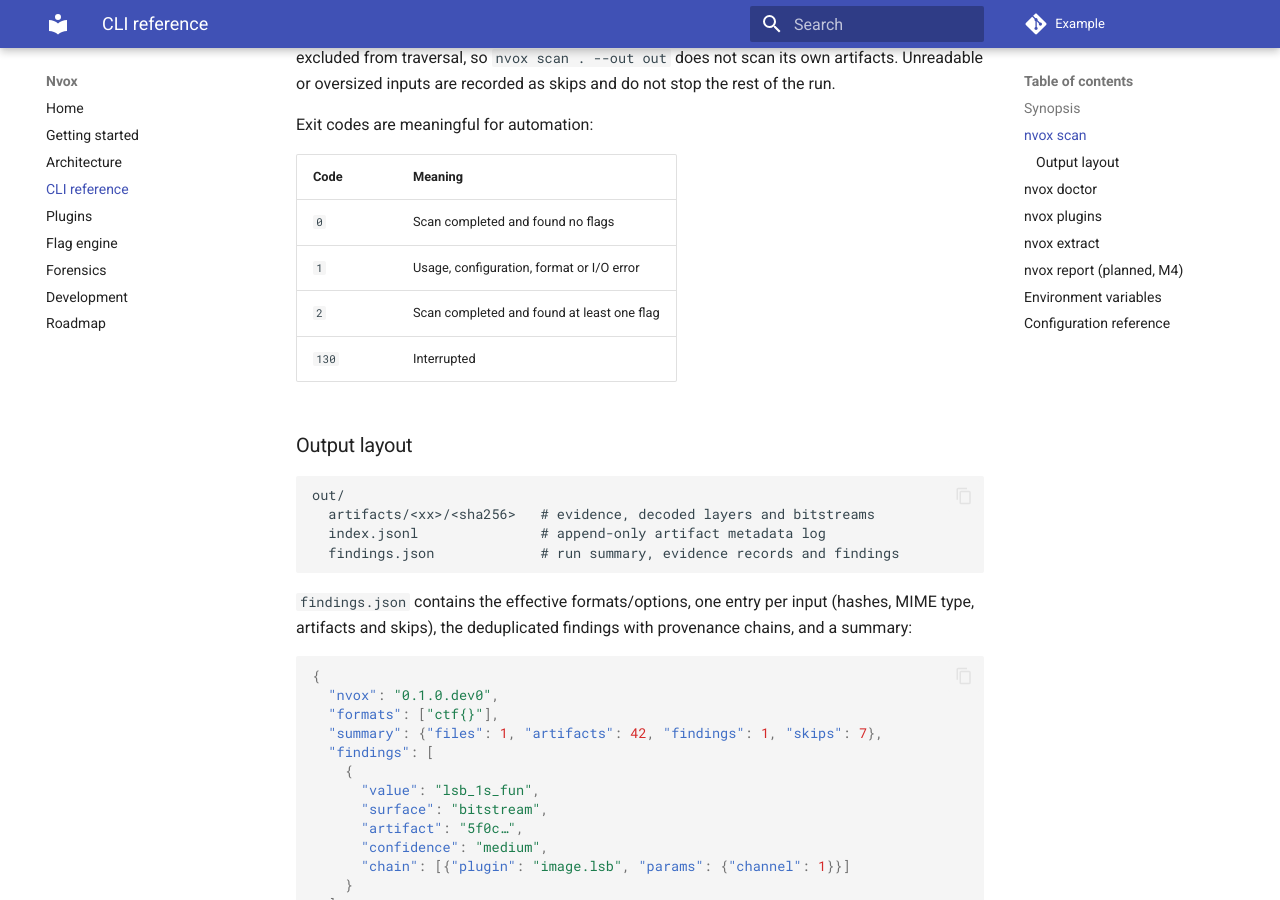
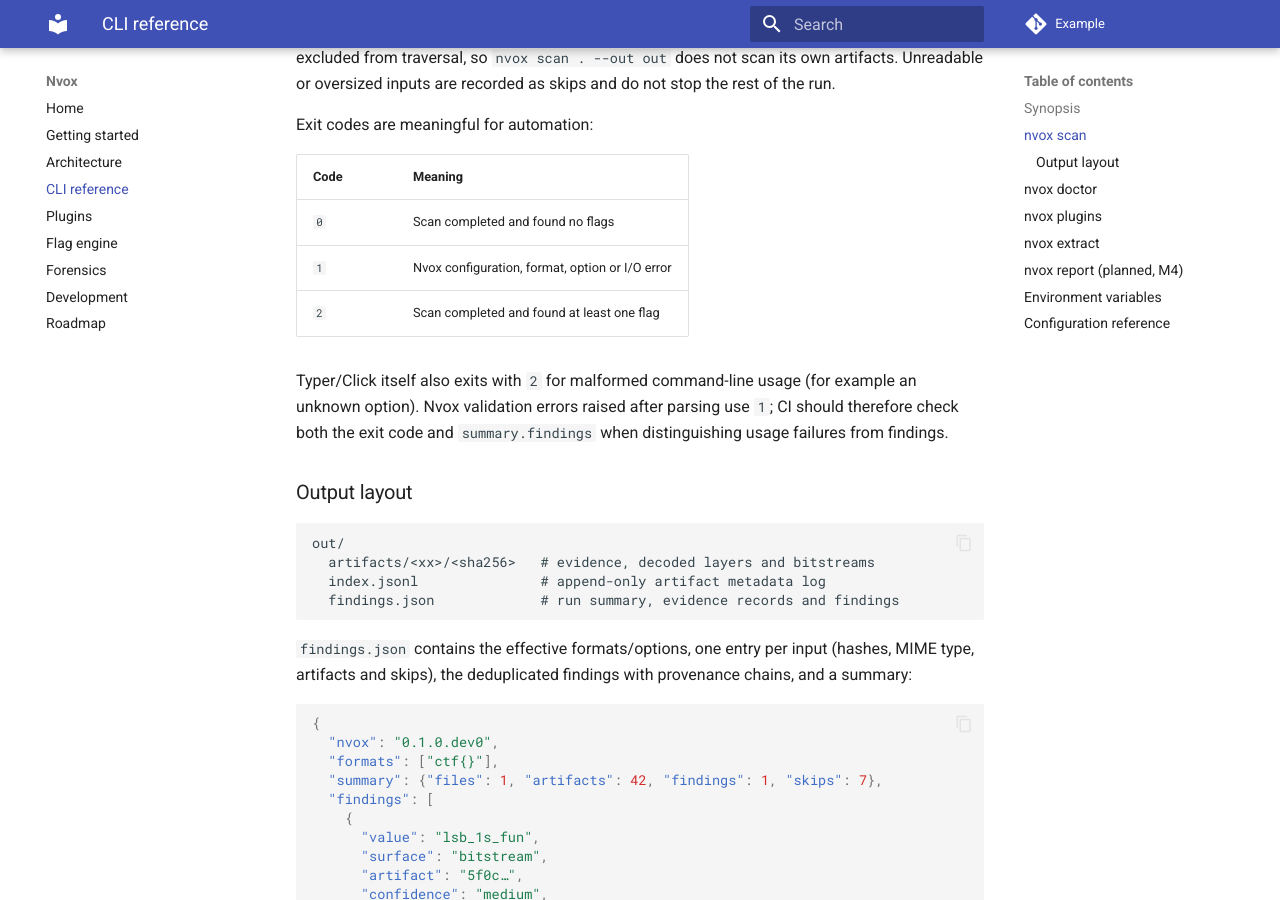
Before and after one commit to DevianoCub/nvox, an MkDocs documentation site: the page built from docs/cli.md, in a window 1280 px wide and 900 px high, scrolled down 1848 px. Built offline with MkDocs 1.6.1 and Material for MkDocs 9.7.7, drawn with Linux system fonts in a browser that asks for light colours.

Commit message:
phase 2 complete

```diff
--- a/docs/cli.md
+++ b/docs/cli.md
@@ -71,9 +71,13 @@ Exit codes are meaningful for automation:
 | Code | Meaning |
 |---|---|
 | `0` | Scan completed and found no flags |
-| `1` | Usage, configuration, format or I/O error |
+| `1` | Nvox configuration, format, option or I/O error |
 | `2` | Scan completed and found at least one flag |
-| `130` | Interrupted |
+
+Typer/Click itself also exits with `2` for malformed command-line usage (for
+example an unknown option). Nvox validation errors raised after parsing use
+`1`; CI should therefore check both the exit code and `summary.findings` when
+distinguishing usage failures from findings.
 
 ### Output layout
 
```
Also changed, not shown: docs/architecture.md (+4 -3 lines), docs/flag-engine.md (+4 -2 lines).
